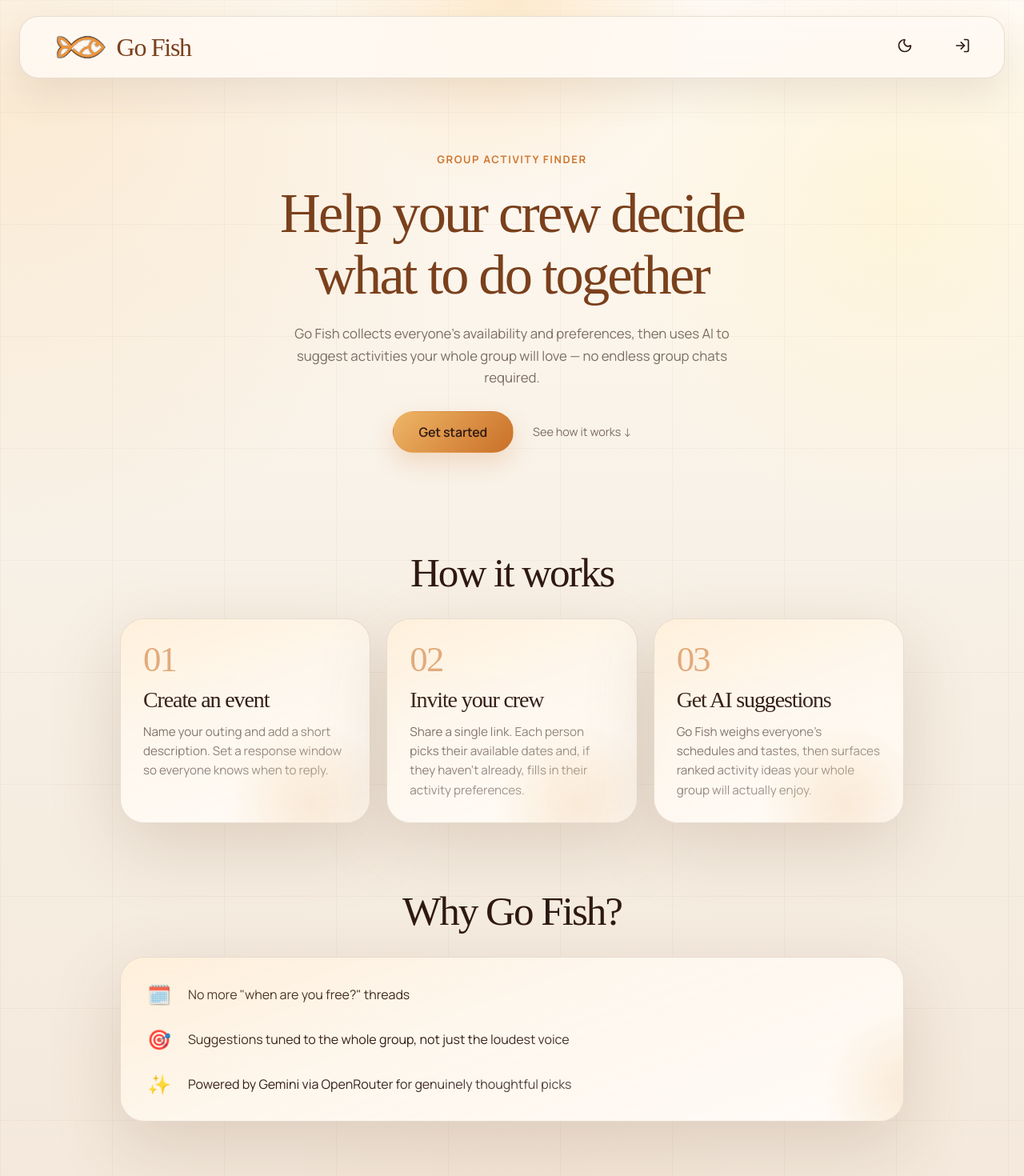
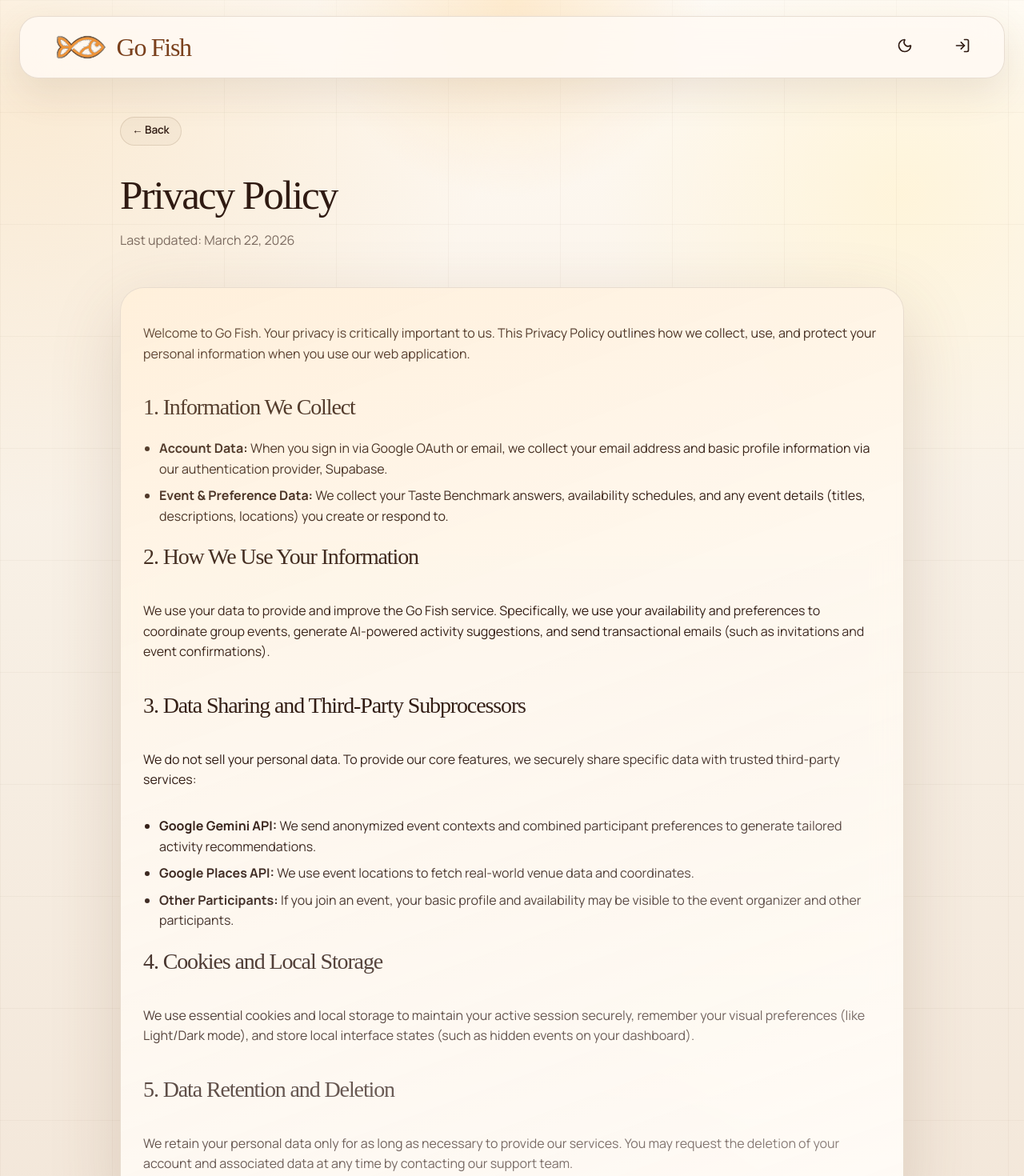
Before and after one commit to el-musleh/Go-Fish, a React (Vite) app in the folder client/: page /privacy in a window 1280 px wide. Shown: the top 1470 px of the page at 80% size. Built offline with nearby package versions, Linux system fonts and the light colour scheme; a web font is replaced by a local one.

Commit message:
feat: add official privacy policy and terms of service, anchor footer

```diff
--- a/client/src/App.tsx
+++ b/client/src/App.tsx
@@ -14,6 +14,8 @@ import InvitationResolver from './pages/InvitationResolver';
 import EventResponseForm from './pages/EventResponseForm';
 import ActivityOptionsView from './pages/ActivityOptionsView';
 import EventConfirmation from './pages/EventConfirmation';
+import PrivacyPolicy from './pages/PrivacyPolicy';
+import TermsOfService from './pages/TermsOfService';
 import PrototypePage from './pages/prototype/PrototypePage';
 import { applyTheme, persistTheme, resolveInitialTheme, type Theme } from './lib/theme';
 
@@ -86,7 +88,7 @@ function AppShell({ children }: { children: React.ReactNode }) {
   }
 
   return (
-    <div className="gf-app">
+    <div className="gf-app" style={{ display: 'flex', flexDirection: 'column', minHeight: '100vh' }}>
       <header className="gf-topbar">
         <Link className="gf-brand" to={userId ? '/dashboard' : '/'}>
           <img src="/logo.png" alt="Go Fish" className="gf-brand__icon" />
@@ -141,12 +143,15 @@ function AppShell({ children }: { children: React.ReactNode }) {
           )}
         </div>
       </header>
-      <main className="gf-main">{children}</main>
+      <main className="gf-main" style={{ flex: 1 }}>{children}</main>
       <footer className="gf-footer">
         <div className="gf-footer__inner">
           <img src="/logo.png" alt="Go Fish" className="gf-footer__logo" />
           <span className="gf-footer__copy">© {new Date().getFullYear()} Go Fish. All rights reserved.</span>
           <span className="gf-footer__meta">Social event coordinator · v1.6.0</span>
+        </div>
+        <div style={{ textAlign: 'center', marginTop: '12px', fontSize: '0.85rem', color: 'var(--muted)' }}>
+          Read our <Link to="/privacy" style={{ color: 'inherit', textDecoration: 'underline', textUnderlineOffset: '2px' }}>Privacy Policy</Link> and <Link to="/terms" style={{ color: 'inherit', textDecoration: 'underline', textUnderlineOffset: '2px' }}>Terms of Service</Link>
         </div>
       </footer>
       <AuthDialog open={authOpen} onClose={() => setAuthOpen(false)} />
@@ -174,6 +179,8 @@ export default function App() {
                 <Route path="/events/:eventId/respond" element={<EventResponseForm />} />
                 <Route path="/events/:eventId/options" element={<ActivityOptionsView />} />
                 <Route path="/events/:eventId/confirmation" element={<EventConfirmation />} />
+                <Route path="/privacy" element={<PrivacyPolicy />} />
+                <Route path="/terms" element={<TermsOfService />} />
                 <Route path="*" element={<LandingPage />} />
               </Routes>
             </AppShell>
--- /dev/null
+++ b/client/src/pages/PrivacyPolicy.tsx
@@ -0,0 +1,43 @@
+import { Link } from 'react-router-dom';
+import { getCurrentUserId } from '../api/client';
+
+export default function PrivacyPolicy() {
+  const userId = getCurrentUserId();
+  return (
+    <div className="gf-stack gf-stack--xl gf-narrow" style={{ padding: '20px 0 60px' }}>
+      <Link to={userId ? "/dashboard" : "/"} className="gf-button gf-button--ghost gf-button--sm" style={{ alignSelf: 'flex-start' }}>
+        ← Back
+      </Link>
+      <div>
+        <h1 className="gf-section-title">Privacy Policy</h1>
+        <p className="gf-muted">Last updated: March 22, 2026</p>
+      </div>
+      <div className="gf-card" style={{ display: 'flex', flexDirection: 'column', gap: '16px', lineHeight: '1.6' }}>
+        <p>Welcome to Go Fish. Your privacy is critically important to us. This Privacy Policy outlines how we collect, use, and protect your personal information when you use our web application.</p>
+
+        <h3 className="gf-card-title">1. Information We Collect</h3>
+        <ul style={{ paddingLeft: '20px', margin: 0, display: 'flex', flexDirection: 'column', gap: '8px' }}>
+          <li><strong>Account Data:</strong> When you sign in via Google OAuth or email, we collect your email address and basic profile information via our authentication provider, Supabase.</li>
+          <li><strong>Event & Preference Data:</strong> We collect your Taste Benchmark answers, availability schedules, and any event details (titles, descriptions, locations) you create or respond to.</li>
+        </ul>
+
+        <h3 className="gf-card-title">2. How We Use Your Information</h3>
+        <p>We use your data to provide and improve the Go Fish service. Specifically, we use your availability and preferences to coordinate group events, generate AI-powered activity suggestions, and send transactional emails (such as invitations and event confirmations).</p>
+
+        <h3 className="gf-card-title">3. Data Sharing and Third-Party Subprocessors</h3>
+        <p>We do not sell your personal data. To provide our core features, we securely share specific data with trusted third-party services:</p>
+        <ul style={{ paddingLeft: '20px', margin: 0, display: 'flex', flexDirection: 'column', gap: '8px' }}>
+          <li><strong>Google Gemini API:</strong> We send anonymized event contexts and combined participant preferences to generate tailored activity recommendations.</li>
+          <li><strong>Google Places API:</strong> We use event locations to fetch real-world venue data and coordinates.</li>
+          <li><strong>Other Participants:</strong> If you join an event, your basic profile and availability may be visible to the event organizer and other participants.</li>
+        </ul>
+
+        <h3 className="gf-card-title">4. Cookies and Local Storage</h3>
+        <p>We use essential cookies and local storage to maintain your active session securely, remember your visual preferences (like Light/Dark mode), and store local interface states (such as hidden events on your dashboard).</p>
+
+        <h3 className="gf-card-title">5. Data Retention and Deletion</h3>
+        <p>We retain your personal data only for as long as necessary to provide our services. You may request the deletion of your account and associated data at any time by contacting our support team.</p>
+      </div>
+    </div>
+  );
+}
--- /dev/null
+++ b/client/src/pages/TermsOfService.tsx
@@ -0,0 +1,35 @@
+import { Link } from 'react-router-dom';
+import { getCurrentUserId } from '../api/client';
+
+export default function TermsOfService() {
+  const userId = getCurrentUserId();
+  return (
+    <div className="gf-stack gf-stack--xl gf-narrow" style={{ padding: '20px 0 60px' }}>
+      <Link to={userId ? "/dashboard" : "/"} className="gf-button gf-button--ghost gf-button--sm" style={{ alignSelf: 'flex-start' }}>
+        ← Back
+      </Link>
+      <div>
+        <h1 className="gf-section-title">Terms of Service</h1>
+        <p className="gf-muted">Last updated: March 22, 2026</p>
+      </div>
+      <div className="gf-card" style={{ display: 'flex', flexDirection: 'column', gap: '16px', lineHeight: '1.6' }}>
+        <p>Welcome to Go Fish. By accessing or using our application, you agree to be bound by these Terms of Service. If you do not agree to these terms, please do not use our platform.</p>
+
+        <h3 className="gf-card-title">1. Description of Service</h3>
+        <p>Go Fish is a social event coordination platform that collects group availability and uses artificial intelligence to suggest tailored group activities. The service includes event creation, invitation management, and automated activity generation.</p>
+
+        <h3 className="gf-card-title">2. AI-Generated Content</h3>
+        <p>Our activity suggestions are generated by third-party artificial intelligence (Google Gemini). <strong>We do not guarantee the accuracy, availability, pricing, safety, or quality of any suggested venues or activities.</strong> Users are strictly responsible for verifying venue details, operating hours, and booking requirements independently before attending.</p>
+
+        <h3 className="gf-card-title">3. User Conduct</h3>
+        <p>You agree to use Go Fish only for lawful purposes. You are solely responsible for the content of your event descriptions and communications. You agree not to use the service to organize illegal activities, harass others, or submit abusive content.</p>
+
+        <h3 className="gf-card-title">4. Limitation of Liability</h3>
+        <p>Go Fish is provided on an "as is" and "as available" basis. To the maximum extent permitted by law, Go Fish and its creators shall not be liable for any direct, indirect, incidental, or consequential damages resulting from your use of the service. <strong>Participation in any physical activities or visits to venues suggested by the application is entirely at your own risk.</strong></p>
+
+        <h3 className="gf-card-title">5. Account Termination</h3>
+        <p>We reserve the right to suspend or terminate your account and access to the service at our sole discretion, without notice, for conduct that we believe violates these Terms of Service or is harmful to other users of the application.</p>
+      </div>
+    </div>
+  );
+}
```
